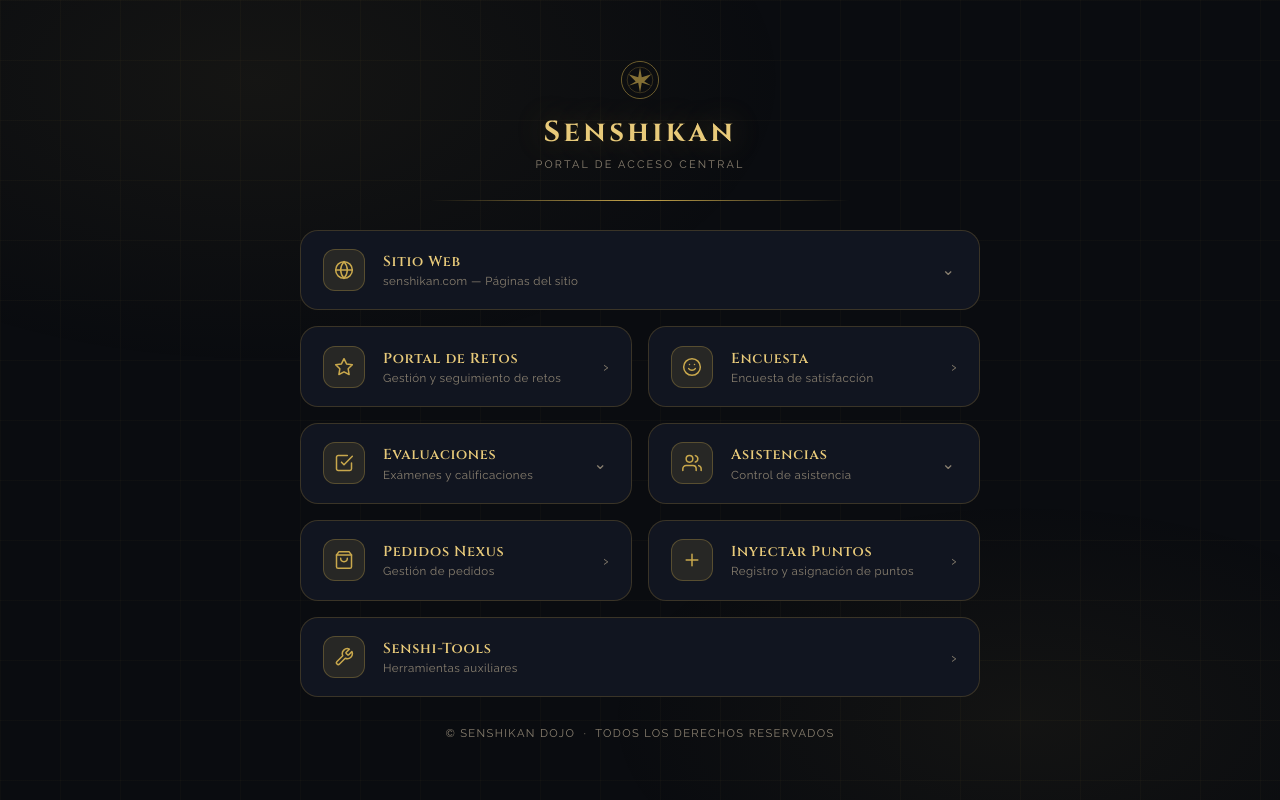
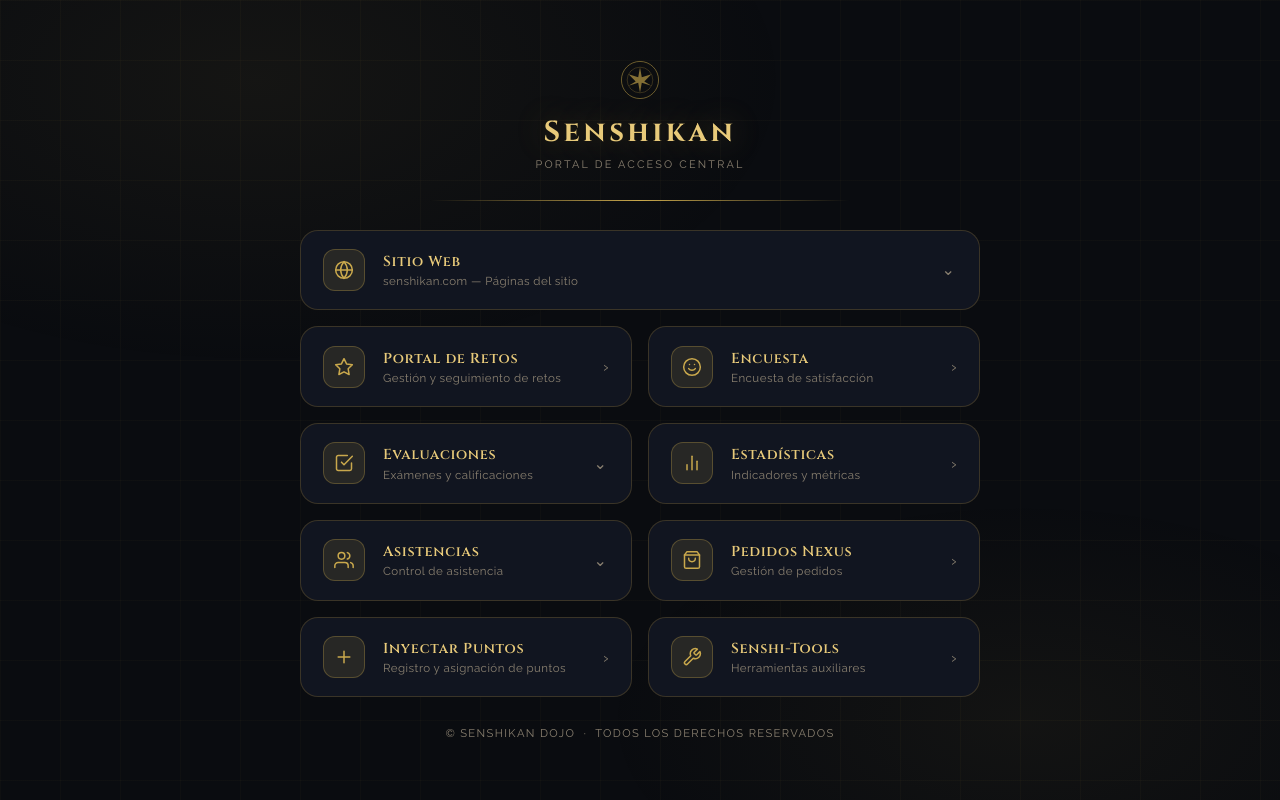
Before and after one commit to americordzn-karate/hub, a plain HTML site: page index.html in a window 1280 px wide. Drawn offline with Linux system fonts and the light colour scheme.

Commit message:
Add statistics link and update HTML structure

```diff
--- a/index.html
+++ b/index.html
@@ -420,6 +420,18 @@
       <span class="arrow more">⌄</span>
     </button>
 
+    <!-- Estadísticas -->
+    <a class="card" href="https://americordzn-karate.github.io/stats/" target="_blank" rel="noopener">
+      <div class="icon">
+        <svg viewBox="0 0 24 24"><line x1="18" y1="20" x2="18" y2="10"/><line x1="12" y1="20" x2="12" y2="4"/><line x1="6" y1="20" x2="6" y2="14"/></svg>
+      </div>
+      <div class="info">
+        <div class="card-title">Estadísticas</div>
+        <div class="card-desc">Indicadores y métricas</div>
+      </div>
+      <span class="arrow">›</span>
+    </a>
+
     <!-- Asistencias (submenú) -->
     <button type="button" class="card" data-menu="asist" aria-haspopup="dialog">
       <div class="icon">
```
